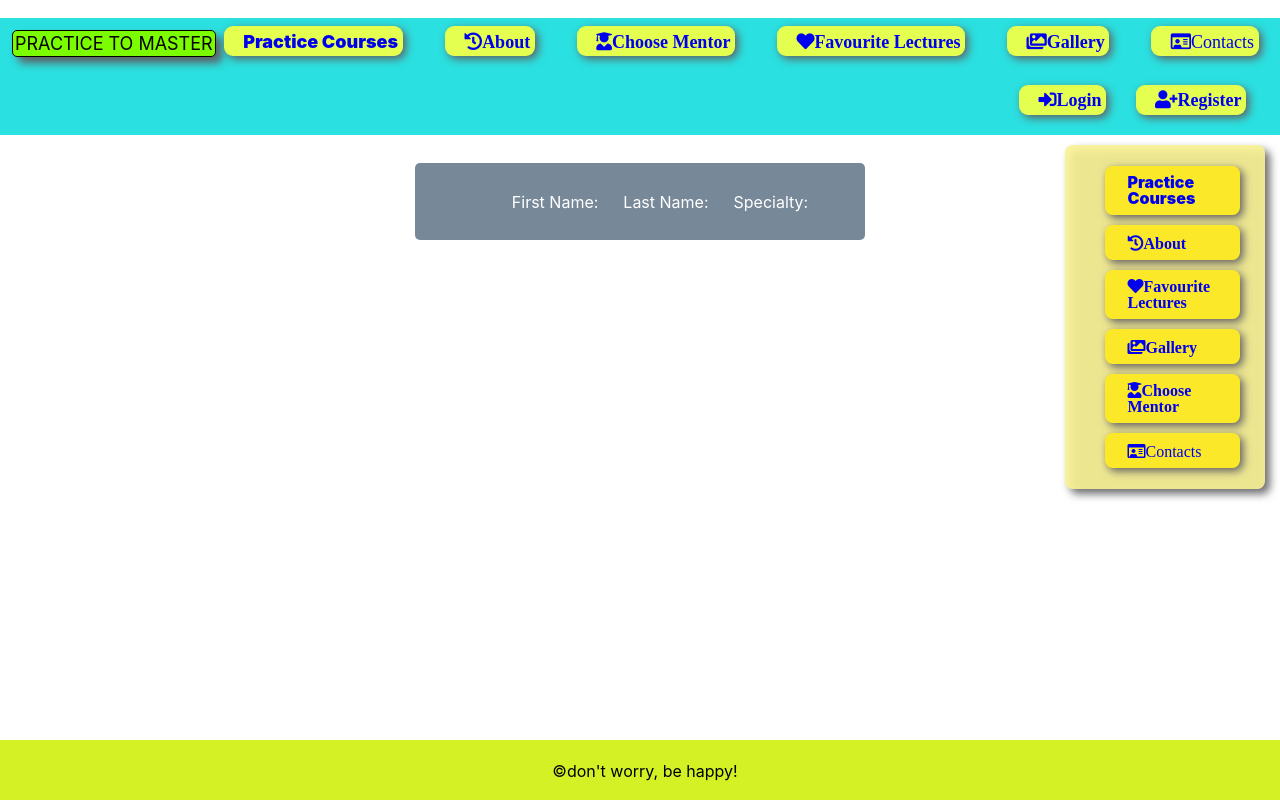
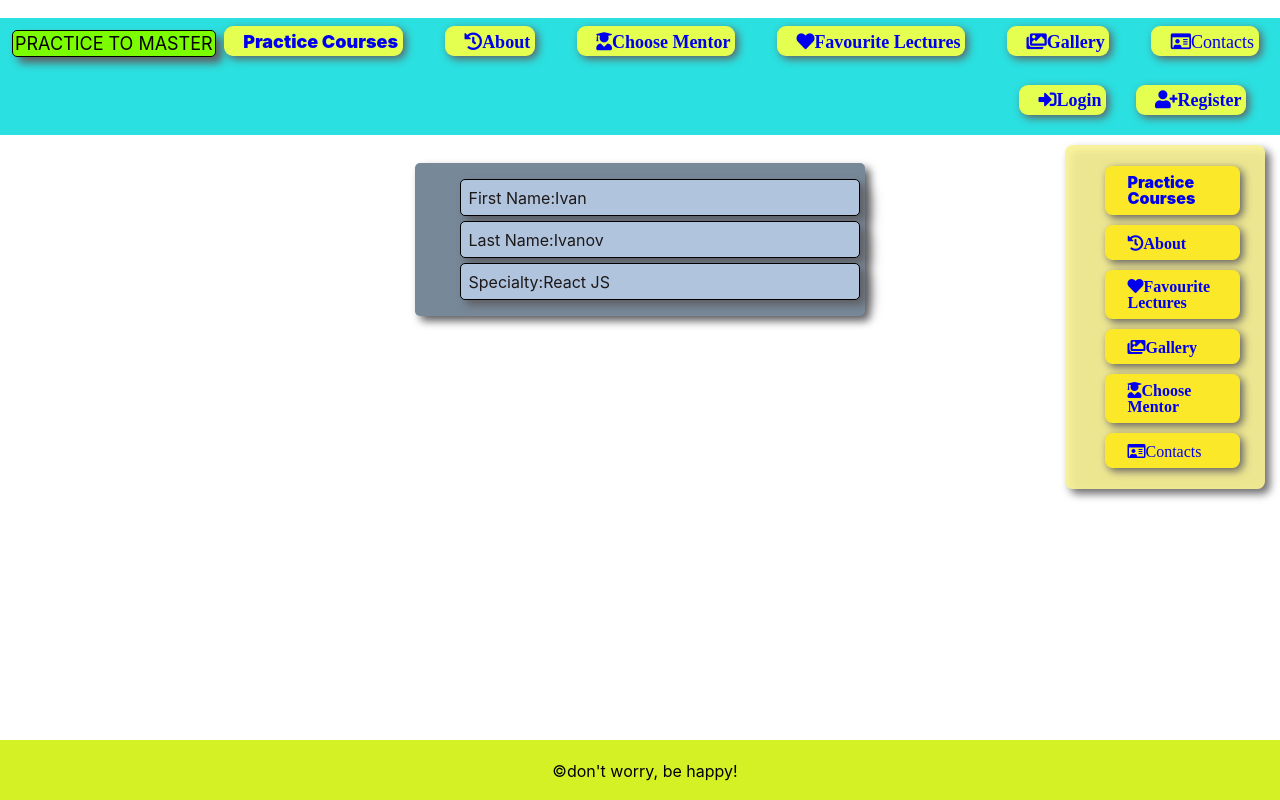
Before and after one commit to AtanasTachev/practice, a React (Create React App) app: page /chooseMentor in a window 1280 px wide. Built offline with nearby package versions, Linux system fonts and the light colour scheme.

Commit message:
add css to mentor component

```diff
--- a/src/Components/mentors/Mentors.js
+++ b/src/Components/mentors/Mentors.js
@@ -3,9 +3,9 @@ import './mentors.css'
 const Mentors = () => {
     return (<div className='box'>
         <ul>
-            <li className='containerBox'>First Name:</li>
-            <li className='containerBox'>Last Name:</li>
-            <li className='containerBox'>Specialty:</li>
+            <li className='containerBox'>First Name:<span>Ivan</span></li>
+            <li className='containerBox'>Last Name:<span>Ivanov</span></li>
+            <li className='containerBox'>Specialty:<span>React JS</span></li>
         </ul>
     </div>)
 }
--- a/src/Components/mentors/mentors.css
+++ b/src/Components/mentors/mentors.css
@@ -1,15 +1,23 @@
 .box {
     width: 450px;
     background-color:lightslategray;
-    color: #fff;
+    color: rgb(29, 24, 24);
     border-radius: 5px;
     margin: 10px;
-    justify-self: center;
-    justify-items: center;
     display: inline-block;
+    filter: drop-shadow(5px 5px 4px #5e5e61);
 }
-li .containerBox{
+li.containerBox{
     background-color: lightsteelblue;
     border: 1px solid black;
+    border-radius: 5px;
     display: block;
+    filter: drop-shadow(5px 5px 4px #5e5e61);
+    text-align: left;
 }
+li.containerBox span.mentorData {
+    align-self:  right;
+}
+li.containerBox span.label {
+    align-self:  left;
+}
```
